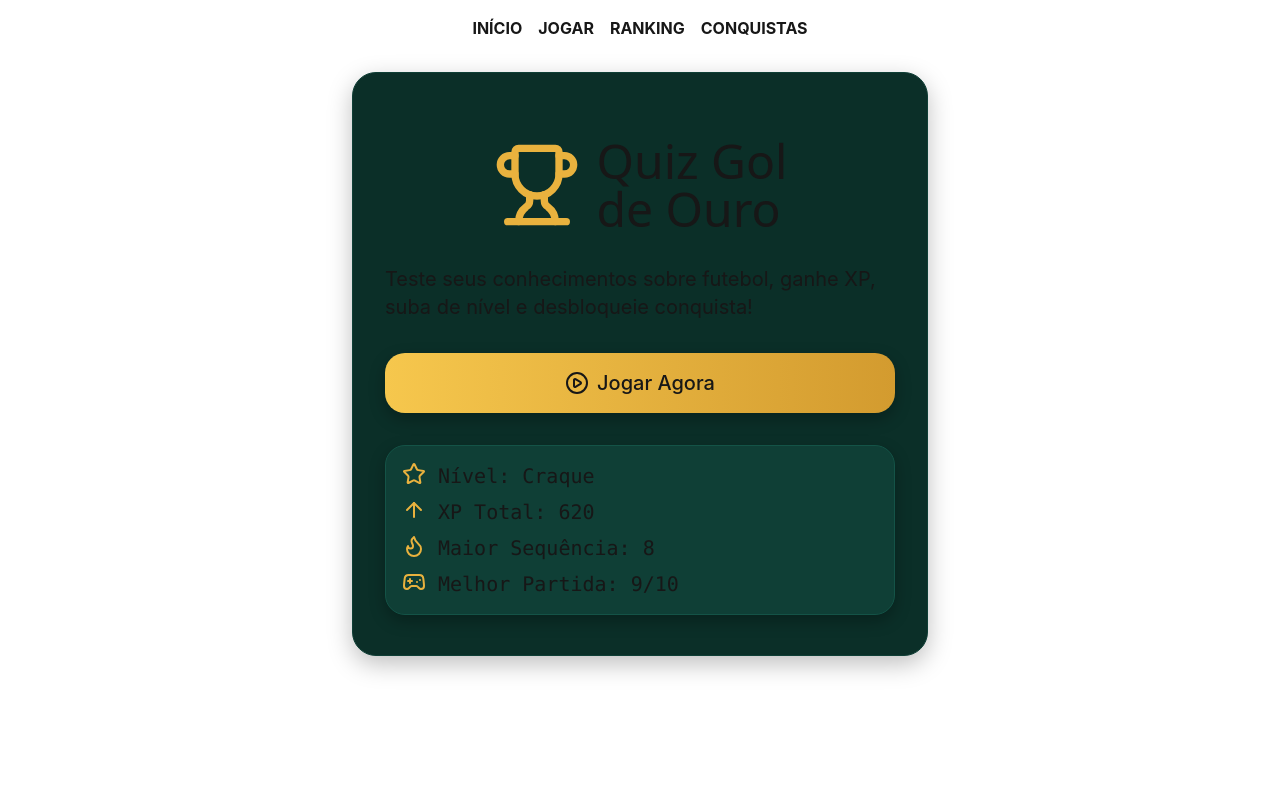
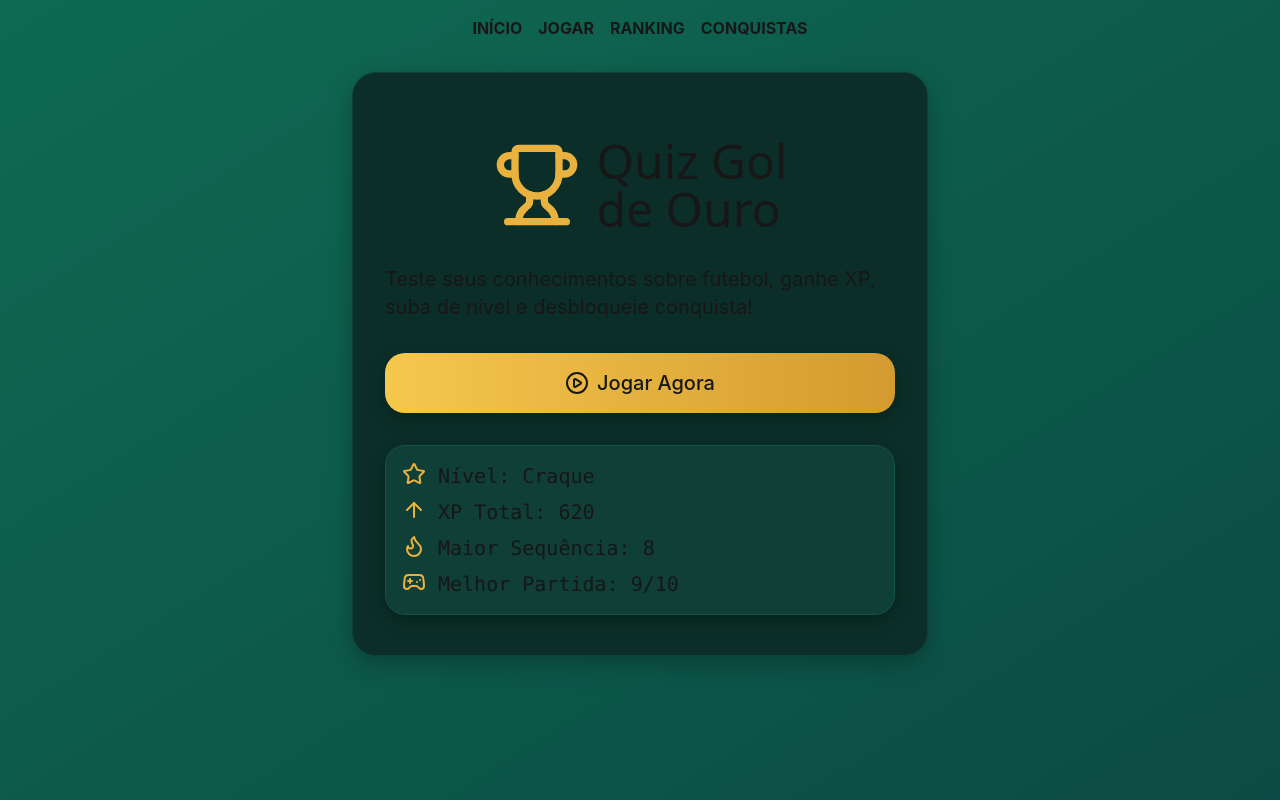
Before and after one commit to aka-luan/quiz-gol-de-ouro, a Next.js app: page / in a window 1280 px wide. Built offline with nearby package versions, Linux system fonts and the light colour scheme.

Commit message:
tailwind class adjustment

```diff
--- a/src/app/layout.tsx
+++ b/src/app/layout.tsx
@@ -1,20 +1,18 @@
-import Header from '@/components/Header';
-import './globals.css';
-import AnimatedLayout from '@/components/AnimatedLayout';
+import Header from "@/components/Header"
+import "./globals.css"
+import AnimatedLayout from "@/components/AnimatedLayout"
 
 export default function RootLayout({
   children,
 }: Readonly<{
-  children: React.ReactNode;
+  children: React.ReactNode
 }>) {
   return (
-    <html lang='pt-br'>
-      <body className='bg-gradient-app !important'>
-        <div>
-          <Header />
-          <AnimatedLayout>{children}</AnimatedLayout>
-        </div>
+    <html lang="pt-br">
+      <body className="bg-gradient-app!">
+        <Header />
+        <AnimatedLayout>{children}</AnimatedLayout>
       </body>
     </html>
-  );
+  )
 }
```
